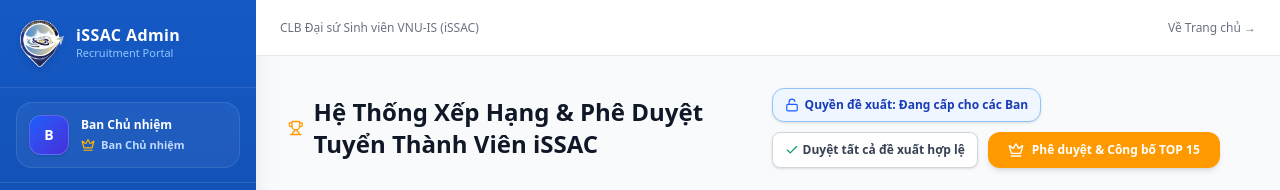
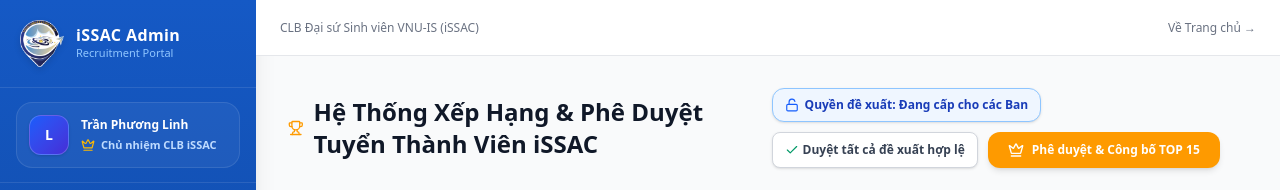
Before and after one commit to peihg205-oss/issac.recruitment, a Next.js app: page /admin/ranking in a window 1280 px wide. Shown: the top 190 px of the page. Built offline with nearby package versions, Linux system fonts and the light colour scheme; no server answers; the database is empty.

Commit message:
feat(auth): full visibility across all lists with strict action permissions, BCN interview approval, specific role identities

```diff
--- a/src/app/admin/candidates/page.tsx
+++ b/src/app/admin/candidates/page.tsx
@@ -104,11 +104,8 @@ export default function CandidatesPage() {
     } as Parameters<typeof toast>[0])
   }
 
-  const scopedCandidates = isSuperAdmin
-    ? candidates
-    : candidates.filter(c => c.departments?.slug === activeRole)
-
-  const filtered = scopedCandidates
+  // Tất cả các Ban đều xem được danh sách ứng viên toàn CLB
+  const filtered = candidates
     .filter(c => {
       const p = c.profiles
       const matchesSearch = !search ||
@@ -116,10 +113,7 @@ export default function CandidatesPage() {
         p?.email?.toLowerCase().includes(search.toLowerCase()) ||
         p?.student_id?.toLowerCase().includes(search.toLowerCase())
 
-      const matchesDept = isSuperAdmin
-        ? (deptFilter === 'all' || c.departments?.slug === deptFilter)
-        : true
-
+      const matchesDept = deptFilter === 'all' || c.departments?.slug === deptFilter
       const matchesStatus = statusFilter === 'all' || c.status === statusFilter
       return matchesSearch && matchesDept && matchesStatus
     })
@@ -188,8 +182,7 @@ export default function CandidatesPage() {
               />
             </div>
 
-            {/* Department Filter */}
-            {isSuperAdmin ? (
+            {/* Department Filter - Tất cả đều được xem danh sách theo ban */}
             <Select value={deptFilter} onValueChange={setDeptFilter}>
               <SelectTrigger>
                 <SelectValue placeholder="Tất cả Ban" />
@@ -201,11 +194,6 @@ export default function CandidatesPage() {
                 ))}
               </SelectContent>
             </Select>
-            ) : (
-              <div className="flex items-center px-3 py-2 bg-blue-50 border border-blue-200 rounded-md text-xs font-bold text-[#1559c5]">
-                Phạm vi: {userDeptObj?.name || 'Ban của bạn'}
-              </div>
-            )}
 
             {/* Status Filter */}
             <Select value={statusFilter} onValueChange={setStatusFilter}>
--- a/src/app/admin/layout.tsx
+++ b/src/app/admin/layout.tsx
@@ -1,7 +1,7 @@
 import { cookies } from 'next/headers'
 import { createClient } from '@/lib/supabase/server'
 import { AdminSidebar } from '@/components/shared/admin-sidebar'
-import { ADMIN_ROLE_CONFIGS, type AdminRoleType } from '@/lib/permissions'
+import { ADMIN_ROLE_CONFIGS, EVALUATOR_ACCOUNTS, type AdminRoleType } from '@/lib/permissions'
 
 export default async function AdminLayout({ children }: { children: React.ReactNode }) {
   const cookieStore = await cookies()
@@ -21,12 +21,16 @@ export default async function AdminLayout({ children }: { children: React.ReactN
 
   let profile = null
 
+  const acc = EVALUATOR_ACCOUNTS[activeRole] || EVALUATOR_ACCOUNTS['chu-nhiem']
+
   if (!user) {
     profile = {
-      full_name: `${currentConfig.label}`,
-      email: `${activeRole}@issac.vnu.edu.vn`,
+      full_name: acc.name,
+      email: acc.email,
       role: currentConfig.isSuperAdmin ? 'super_admin' : 'admin',
       admin_role: activeRole,
+      title: acc.title,
+      avatarInitial: acc.avatarInitial,
     }
   } else {
     const { data: userProfile } = await supabase
@@ -36,10 +40,12 @@ export default async function AdminLayout({ children }: { children: React.ReactN
       .single()
 
     profile = userProfile || {
-      full_name: user.email || 'Admin',
-      email: user.email || '',
+      full_name: acc.name,
+      email: acc.email,
       role: currentConfig.isSuperAdmin ? 'super_admin' : 'admin',
       admin_role: activeRole,
+      title: acc.title,
+      avatarInitial: acc.avatarInitial,
     }
   }
 
--- a/src/components/shared/admin-sidebar.tsx
+++ b/src/components/shared/admin-sidebar.tsx
@@ -8,7 +8,7 @@ import {
   LogOut, CheckSquare, Crown, Megaphone, MessageSquare
 } from 'lucide-react'
 import { createClient } from '@/lib/supabase/client'
-import { ADMIN_ROLE_CONFIGS, type AdminRoleType } from '@/lib/permissions'
+import { ADMIN_ROLE_CONFIGS, EVALUATOR_ACCOUNTS, type AdminRoleType } from '@/lib/permissions'
 
 interface NavItem {
   href: string
@@ -45,6 +45,7 @@ export function AdminSidebar({ user }: { user: { full_name?: string; email?: str
 
   const roleKey = (user?.admin_role && user.admin_role in ADMIN_ROLE_CONFIGS ? user.admin_role : 'chu-nhiem') as AdminRoleType
   const currentConfig = ADMIN_ROLE_CONFIGS[roleKey] || ADMIN_ROLE_CONFIGS['chu-nhiem']
+  const acc = EVALUATOR_ACCOUNTS[roleKey] || EVALUATOR_ACCOUNTS['chu-nhiem']
   const isSuper = currentConfig.isSuperAdmin
 
   const mainItems = navItems.filter(n => n.group === 'main')
@@ -88,16 +89,16 @@ export function AdminSidebar({ user }: { user: { full_name?: string; email?: str
       <div className="px-4 py-3.5 border-b border-white/10">
         <div className="flex items-center gap-3 p-3 bg-white/5 border border-white/10 rounded-2xl">
           <div className="w-10 h-10 rounded-xl bg-gradient-to-br from-blue-600 to-indigo-700 border border-white/20 flex items-center justify-center text-white font-black text-sm flex-shrink-0 shadow-sm">
-            {user?.full_name ? user.full_name.charAt(0).toUpperCase() : 'A'}
+            {acc.avatarInitial}
           </div>
           <div className="flex-1 min-w-0">
             <div className="font-bold text-white text-xs truncate">
-              {user?.full_name || 'Admin'}
+              {acc.name}
             </div>
             <div className="flex items-center gap-1.5 mt-1">
               {getRoleIcon()}
               <span className="text-[11px] font-semibold text-blue-200 truncate">
-                {currentConfig.shortLabel}
+                {acc.title}
               </span>
             </div>
           </div>
--- a/src/lib/permissions.ts
+++ b/src/lib/permissions.ts
@@ -1,4 +1,4 @@
-export type AdminRoleType = "chu-nhiem" | "truyen-thong" | "tu-van" | "nhan-su"
+export type AdminRoleType = 'chu-nhiem' | 'truyen-thong' | 'tu-van' | 'nhan-su'
 
 export interface EvaluatorAccountInfo {
   id: string
@@ -7,40 +7,45 @@ export interface EvaluatorAccountInfo {
   title: string
   departmentName: string
   role: AdminRoleType
+  avatarInitial: string
 }
 
 export const EVALUATOR_ACCOUNTS: Record<AdminRoleType, EvaluatorAccountInfo> = {
-  "chu-nhiem": {
-    id: "adm-bcn",
-    name: "Ban Chủ nhiệm CLB iSSAC",
-    email: "bcn@issac.vnu.edu.vn",
-    title: "Đại diện Thẩm định & Chấp thuận Cuối cùng",
-    departmentName: "Toàn bộ CLB",
-    role: "chu-nhiem",
+  'chu-nhiem': {
+    id: 'adm-bcn',
+    name: 'Trần Phương Linh',
+    email: 'bcn@issac.vnu.edu.vn',
+    title: 'Chủ nhiệm CLB iSSAC',
+    departmentName: 'Ban Chủ nhiệm',
+    role: 'chu-nhiem',
+    avatarInitial: 'L',
   },
-  "truyen-thong": {
-    id: "adm-tt",
-    name: "Trần Hoàng Nam",
-    email: "truyenthong@issac.vnu.edu.vn",
-    title: "Giám khảo Chuyên môn / Trưởng Ban Truyền thông",
-    departmentName: "Ban Truyền thông",
-    role: "truyen-thong",
+  'truyen-thong': {
+    id: 'adm-tt',
+    name: 'Vũ Đình Hải',
+    email: 'dinhhai.issac@vnu.edu.vn',
+    title: 'Phó Ban Truyền thông',
+    departmentName: 'Ban Truyền thông',
+    role: 'truyen-thong',
+    avatarInitial: 'H',
   },
-  "tu-van": {
-    id: "adm-tv",
-    name: "Lê Hải Yến",
-    email: "tuvan@issac.vnu.edu.vn",
-    title: "Giám khảo Chuyên môn / Trưởng Ban Tư vấn",
-    departmentName: "Ban Tư vấn",
-    role: "tu-van",
+  'tu-van': {
+    id: 'adm-tv',
+    name: 'Lê Hải Yến',
+    email: 'haiyen.issac@vnu.edu.vn',
+    title: 'Trưởng Ban Tư vấn',
+    departmentName: 'Ban Tư vấn',
+    role: 'tu-van',
+    avatarInitial: 'Y',
   },
-  "nhan-su": {
-    id: "adm-ns",
-    name: "Phạm Minh Đức",
-    email: "nhansu@issac.vnu.edu.vn",
-    title: "Giám khảo Chuyên môn / Trưởng Ban Nhân sự",
-    departmentName: "Ban Nhân sự",
-    role: "nhan-su",
+  'nhan-su': {
+    id: 'adm-ns',
+    name: 'Phạm Minh Đức',
+    email: 'minhduc.issac@vnu.edu.vn',
+    title: 'Trưởng Ban Nhân sự',
+    departmentName: 'Ban Nhân sự',
+    role: 'nhan-su',
+    avatarInitial: 'Đ',
   },
 }
 
@@ -60,12 +65,12 @@ export interface AdminRoleConfig {
 }
 
 export const ADMIN_ROLE_CONFIGS: Record<AdminRoleType, AdminRoleConfig> = {
-  "chu-nhiem": {
-    slug: "chu-nhiem",
-    label: "Ban Chủ nhiệm",
-    shortLabel: "Ban Chủ nhiệm",
-    departmentName: "Toàn bộ các Ban",
-    badgeColor: "bg-amber-100 text-amber-900 border-amber-300",
+  'chu-nhiem': {
+    slug: 'chu-nhiem',
+    label: 'Trần Phương Linh',
+    shortLabel: 'Chủ nhiệm CLB iSSAC',
+    departmentName: 'Toàn bộ CLB',
+    badgeColor: 'bg-amber-100 text-amber-900 border-amber-300',
     isSuperAdmin: true,
     canEvaluateAll: true,
     canManageAllQuestions: true,
@@ -74,12 +79,12 @@ export const ADMIN_ROLE_CONFIGS: Record<AdminRoleType, AdminRoleConfig> = {
     canMakeFinalDecision: true,
     canGrantProposalPermission: true,
   },
-  "truyen-thong": {
-    slug: "truyen-thong",
-    label: "Ban Truyền thông",
-    shortLabel: "Ban Truyền thông",
-    departmentName: "Ban Truyền thông",
-    badgeColor: "bg-blue-100 text-blue-900 border-blue-300",
+  'truyen-thong': {
+    slug: 'truyen-thong',
+    label: 'Vũ Đình Hải',
+    shortLabel: 'Phó Ban Truyền thông',
+    departmentName: 'Ban Truyền thông',
+    badgeColor: 'bg-blue-100 text-blue-900 border-blue-300',
     isSuperAdmin: false,
     canEvaluateAll: false,
     canManageAllQuestions: false,
@@ -88,12 +93,12 @@ export const ADMIN_ROLE_CONFIGS: Record<AdminRoleType, AdminRoleConfig> = {
     canMakeFinalDecision: false,
     canGrantProposalPermission: false,
   },
-  "tu-van": {
-    slug: "tu-van",
-    label: "Ban Tư vấn",
-    shortLabel: "Ban Tư vấn",
-    departmentName: "Ban Tư vấn",
-    badgeColor: "bg-emerald-100 text-emerald-900 border-emerald-300",
+  'tu-van': {
+    slug: 'tu-van',
+    label: 'Lê Hải Yến',
+    shortLabel: 'Trưởng Ban Tư vấn',
+    departmentName: 'Ban Tư vấn',
+    badgeColor: 'bg-emerald-100 text-emerald-900 border-emerald-300',
     isSuperAdmin: false,
     canEvaluateAll: false,
     canManageAllQuestions: false,
@@ -102,12 +107,12 @@ export const ADMIN_ROLE_CONFIGS: Record<AdminRoleType, AdminRoleConfig> = {
     canMakeFinalDecision: false,
     canGrantProposalPermission: false,
   },
-  "nhan-su": {
-    slug: "nhan-su",
-    label: "Ban Nhân sự",
-    shortLabel: "Ban Nhân sự",
-    departmentName: "Ban Nhân sự",
-    badgeColor: "bg-purple-100 text-purple-900 border-purple-300",
+  'nhan-su': {
+    slug: 'nhan-su',
+    label: 'Phạm Minh Đức',
+    shortLabel: 'Trưởng Ban Nhân sự',
+    departmentName: 'Ban Nhân sự',
+    badgeColor: 'bg-purple-100 text-purple-900 border-purple-300',
     isSuperAdmin: false,
     canEvaluateAll: false,
     canManageAllQuestions: false,
@@ -119,21 +124,21 @@ export const ADMIN_ROLE_CONFIGS: Record<AdminRoleType, AdminRoleConfig> = {
 }
 
 export function getAdminRoleFromCookie(cookieString?: string): AdminRoleType {
-  if (!cookieString) return "chu-nhiem"
+  if (!cookieString) return 'chu-nhiem'
   const match = cookieString.match(/issac_admin_role=([^;]+)/)
   if (match && match[1] in ADMIN_ROLE_CONFIGS) {
     return match[1] as AdminRoleType
   }
-  return "chu-nhiem"
+  return 'chu-nhiem'
 }
 
 export function canEvaluateCandidate(adminRole: string | undefined, candidateDeptSlug: string | undefined): boolean {
-  if (!adminRole || adminRole === "chu-nhiem" || adminRole === "super_admin") return true
+  if (!adminRole || adminRole === 'chu-nhiem' || adminRole === 'super_admin') return true
   return adminRole === candidateDeptSlug
 }
 
 export function canManageQuestion(adminRole: string | undefined, questionDeptSlug: string | null | undefined): boolean {
-  if (!adminRole || adminRole === "chu-nhiem" || adminRole === "super_admin") return true
+  if (!adminRole || adminRole === 'chu-nhiem' || adminRole === 'super_admin') return true
   if (!questionDeptSlug) return false
   return adminRole === questionDeptSlug
 }
```
Also changed, not shown: src/app/admin/evaluation/page.tsx (+18 -9 lines), src/app/admin/interviews/page.tsx (+44 -7 lines), src/app/admin/questions/page.tsx (+7 -53 lines). Lines whose indentation alone changed are shown as unchanged.
